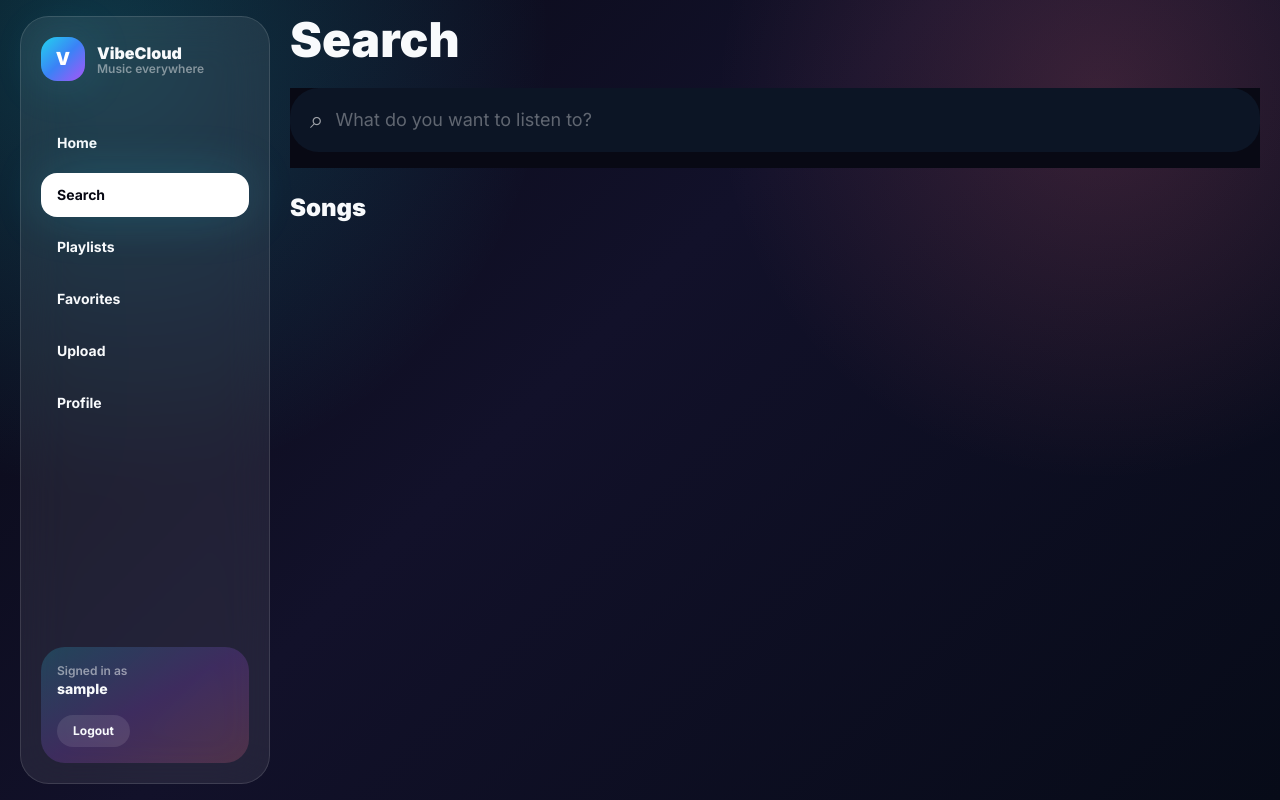
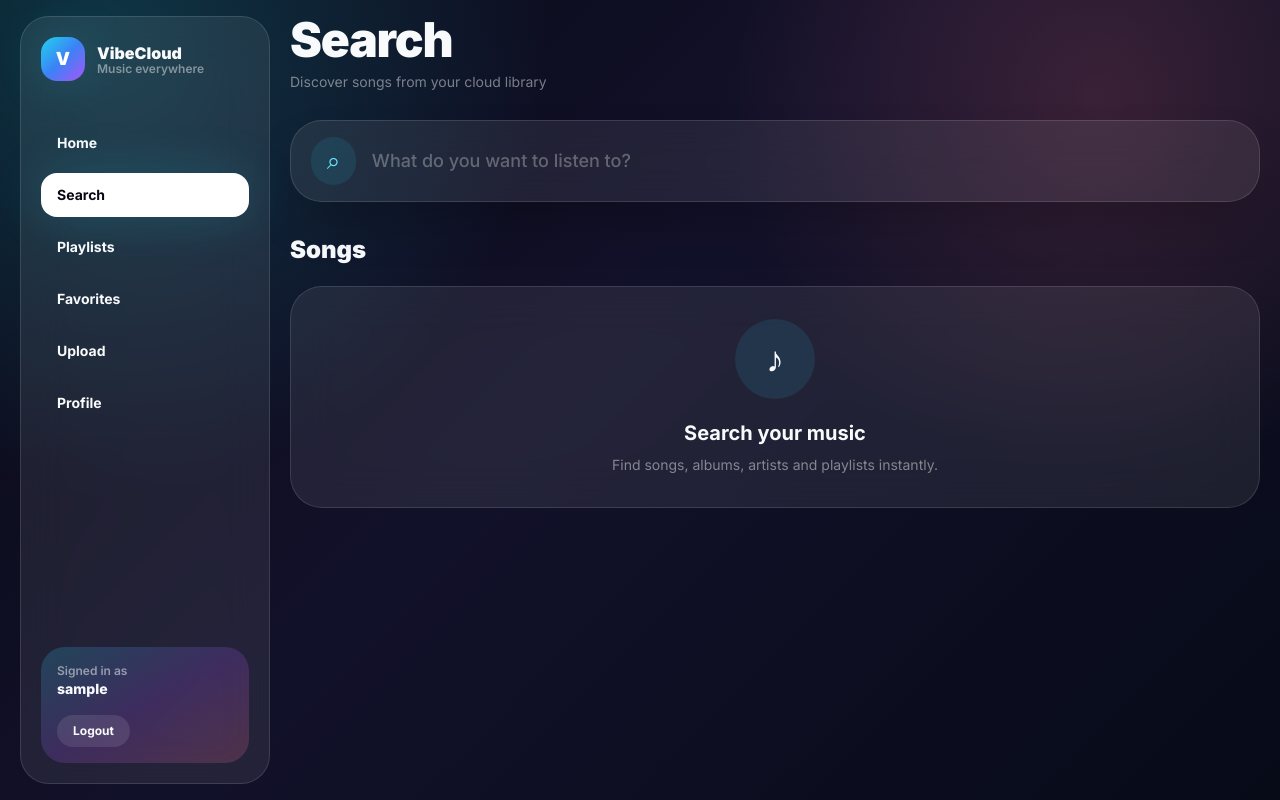
Before and after one commit to darshanprabu18/music, a React (Vite) app in the folder frontend/: page /search in a window 1280 px wide. Built offline with nearby package versions, Linux system fonts and the light colour scheme; sample sign-in values are in the browser's storage.

Commit message:
Update Search.jsx

```diff
--- a/frontend/src/pages/Search.jsx
+++ b/frontend/src/pages/Search.jsx
@@ -28,6 +28,7 @@ export default function Search() {
         return;
       }
 
+      try {
         setLoading(true);
 
         const { data } = await api.get(
@@ -35,8 +36,11 @@ export default function Search() {
         );
 
         setResults(data);
-
+      } catch (error) {
+        console.log(error);
+      } finally {
         setLoading(false);
+      }
     }, 250);
 
     return () => window.clearTimeout(timer);
@@ -44,27 +48,81 @@ export default function Search() {
 
   return (
     <PageTransition>
-      <div className="pb-28">
-        <h1 className="text-5xl font-black">Search</h1>
+      <div className="pb-32">
 
-        <div className="sticky top-0 z-20 mt-6 bg-[#080914] pb-4">
-          <div className="flex items-center gap-3 rounded-[1.8rem] bg-[#0c1525] px-5 py-4">
-            <span className="text-2xl text-white/60">⌕</span>
+        {/* HEADER */}
+
+        <div className="mb-7">
+          <h1 className="text-5xl font-black tracking-tight">
+            Search
+          </h1>
+
+          <p className="mt-2 text-sm text-white/45">
+            Discover songs from your cloud library
+          </p>
+        </div>
+
+        {/* SEARCH BAR */}
+
+        <div className="sticky top-24 z-30 mb-8">
+          <div className="glass flex items-center gap-4 rounded-[2rem] border border-white/10 bg-[#08101d]/90 px-5 py-4 shadow-2xl backdrop-blur-2xl">
+
+            <div className="grid h-12 w-12 place-items-center rounded-full bg-cyan-400/10">
+              <span className="text-2xl text-cyan-300">
+                ⌕
+              </span>
+            </div>
 
             <input
               value={query}
               onChange={(event) => setQuery(event.target.value)}
               placeholder="What do you want to listen to?"
-              className="w-full bg-transparent text-lg text-white outline-none placeholder:text-white/35"
+              className="w-full bg-transparent text-lg font-medium text-white outline-none placeholder:text-white/30"
             />
+
+            {query && (
+              <button
+                onClick={() => setQuery("")}
+                className="grid h-10 w-10 place-items-center rounded-full bg-white/5 text-xl text-white/50"
+              >
+                ×
+              </button>
+            )}
           </div>
         </div>
 
-        <section className="mt-6">
-          <h2 className="mb-4 text-2xl font-black">
+        {/* SONGS */}
+
+        <section>
+          <div className="mb-5 flex items-center justify-between">
+            <h2 className="text-2xl font-black">
               {loading ? "Listening..." : "Songs"}
             </h2>
 
+            {results.songs.length > 0 && (
+              <span className="text-sm text-white/40">
+                {results.songs.length} found
+              </span>
+            )}
+          </div>
+
+          {!query ? (
+            <div className="glass rounded-[2rem] p-8 text-center">
+              <div className="mx-auto mb-5 grid h-20 w-20 place-items-center rounded-full bg-cyan-400/10">
+                <span className="text-4xl">
+                  ♪
+                </span>
+              </div>
+
+              <h3 className="text-xl font-bold">
+                Search your music
+              </h3>
+
+              <p className="mt-2 text-sm text-white/45">
+                Find songs, albums, artists and playlists instantly.
+              </p>
+            </div>
+          ) : (
             <div className="space-y-4">
               {results.songs.map((song) => (
                 <SongCard
@@ -74,6 +132,7 @@ export default function Search() {
                 />
               ))}
             </div>
+          )}
         </section>
       </div>
     </PageTransition>
```
Lines whose indentation alone changed are shown as unchanged.
